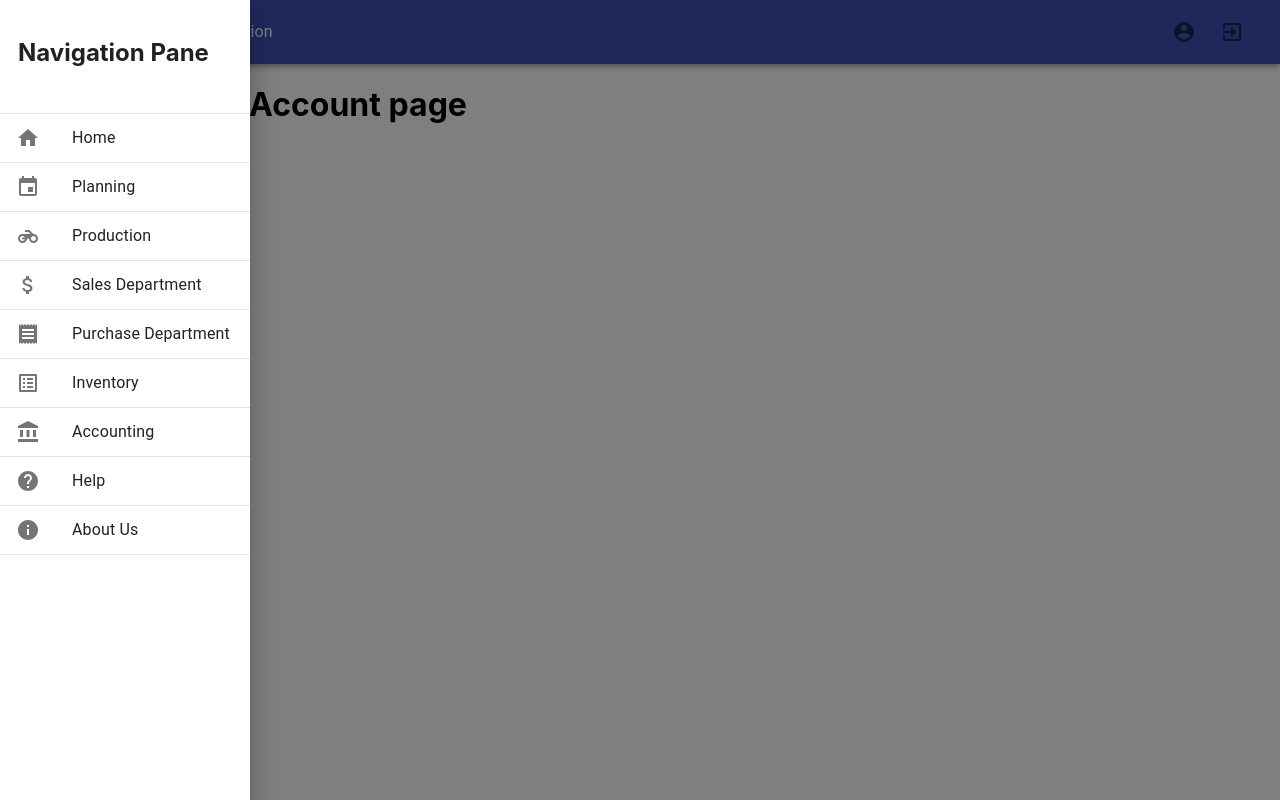
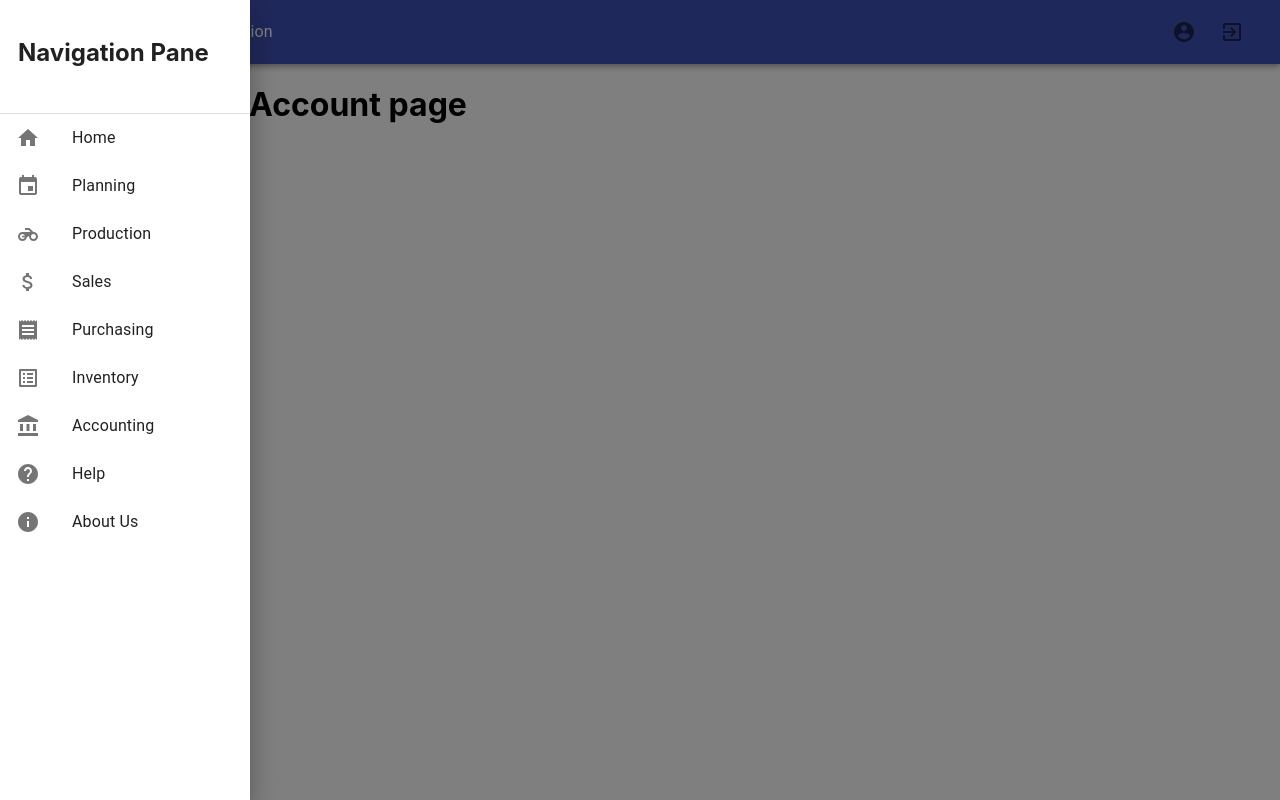
Before and after one commit to serum-390/soen390-team16-godzilla, a React (Create React App) app in the folder src/main/app/: page /UserAccount in a window 1280 px wide. Both pictures are taken after a click on the button 48 px from the left and 32 px from the top of the page. Built offline with nearby package versions, Linux system fonts and the light colour scheme.

Commit message:
Cleaned up the navbar dividers
Related work items: #38

```diff
--- a/src/main/app/src/components/NavBar.js
+++ b/src/main/app/src/components/NavBar.js
@@ -84,7 +84,6 @@ function NavBar() {
                   <ListItemText primary={"Home"} />
                 </ListItem>
               </Link>
-              <Divider />
               <Link to="/Planning" className={classes.link}>
                 <ListItem button>
                   <ListItemIcon>
@@ -93,7 +92,6 @@ function NavBar() {
                   <ListItemText primary={"Planning"} />
                 </ListItem>
               </Link>
-              <Divider />
               <Link to="/Production" className={classes.link}>
                 <ListItem button>
                   <ListItemIcon>
@@ -102,25 +100,22 @@ function NavBar() {
                   <ListItemText primary={"Production"} />
                 </ListItem>
               </Link>
-              <Divider />
               <Link to="/Sales" className={classes.link}>
                 <ListItem button>
                   <ListItemIcon>
                     <AttachMoneyIcon />
                   </ListItemIcon>
-                  <ListItemText primary={"Sales Department"} />
+                  <ListItemText primary={"Sales"} />
                 </ListItem>
               </Link>
-              <Divider />
               <Link to="/Purchase" className={classes.link}>
                 <ListItem button>
                   <ListItemIcon>
                     <ReceiptIcon />
                   </ListItemIcon>
-                  <ListItemText primary={"Purchase Department"} />
+                  <ListItemText primary={"Purchasing"} />
                 </ListItem>
               </Link>
-              <Divider />
               <Link to="/Inventory" className={classes.link}>
                 <ListItem button>
                   <ListItemIcon>
@@ -129,7 +124,6 @@ function NavBar() {
                   <ListItemText primary={"Inventory"} />
                 </ListItem>
               </Link >
-              <Divider />
               <Link to="/Accounting" className={classes.link}>
                 <ListItem button>
                   <ListItemIcon>
@@ -138,7 +132,6 @@ function NavBar() {
                   <ListItemText primary={"Accounting"} />
                 </ListItem>
               </Link>
-              <Divider />
               <Link to="/Help" className={classes.link}>
                 <ListItem button>
                   <ListItemIcon>
@@ -147,7 +140,6 @@ function NavBar() {
                   <ListItemText primary={"Help"} />
                 </ListItem>
               </Link>
-              <Divider />
               <Link to="/About" className={classes.link}>
                 <ListItem button>
                   <ListItemIcon>
@@ -156,7 +148,6 @@ function NavBar() {
                   <ListItemText primary={"About Us"} />
                 </ListItem>
               </Link>
-              <Divider />
             </List>
           </div>
         </Drawer>
```
